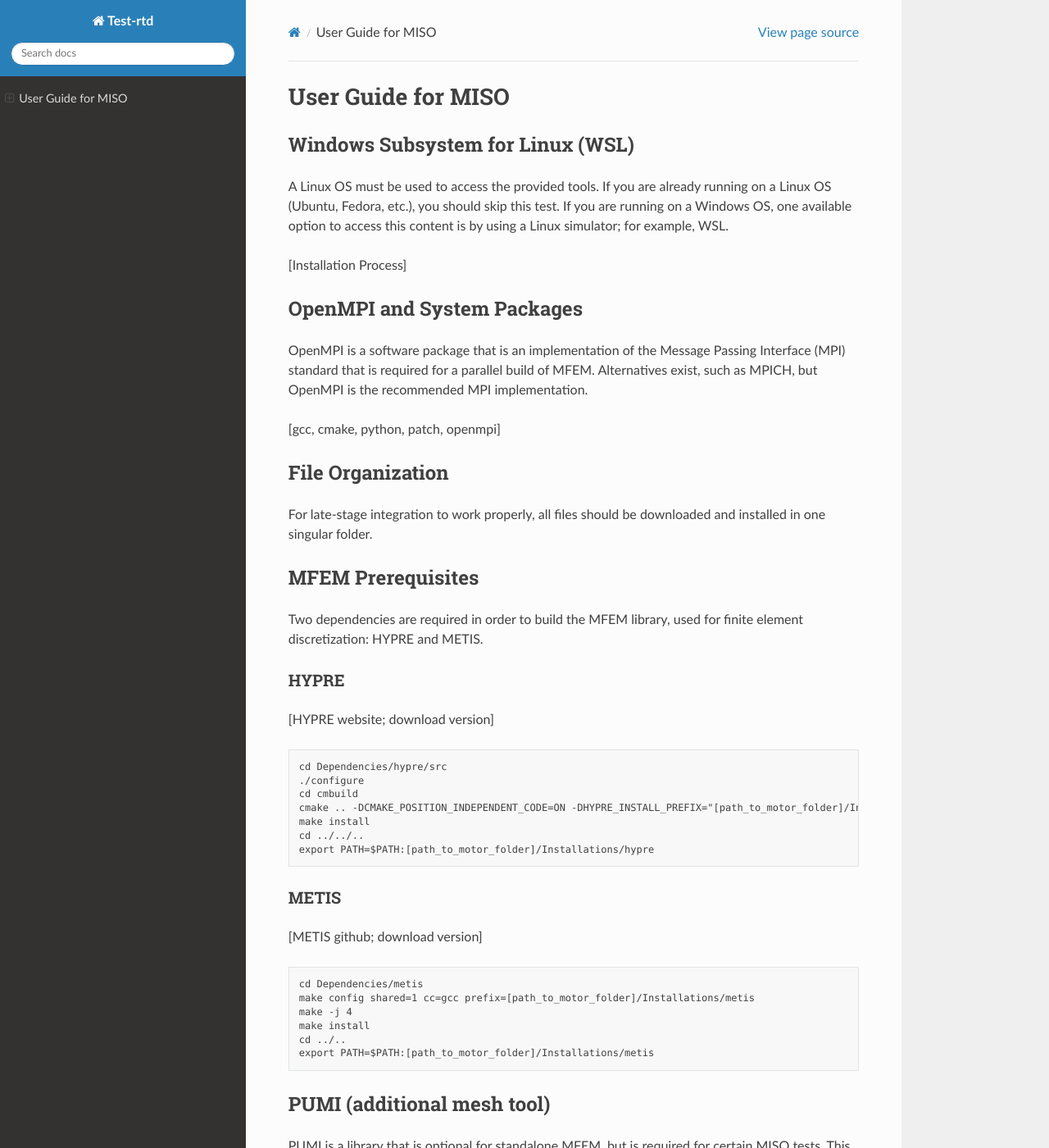
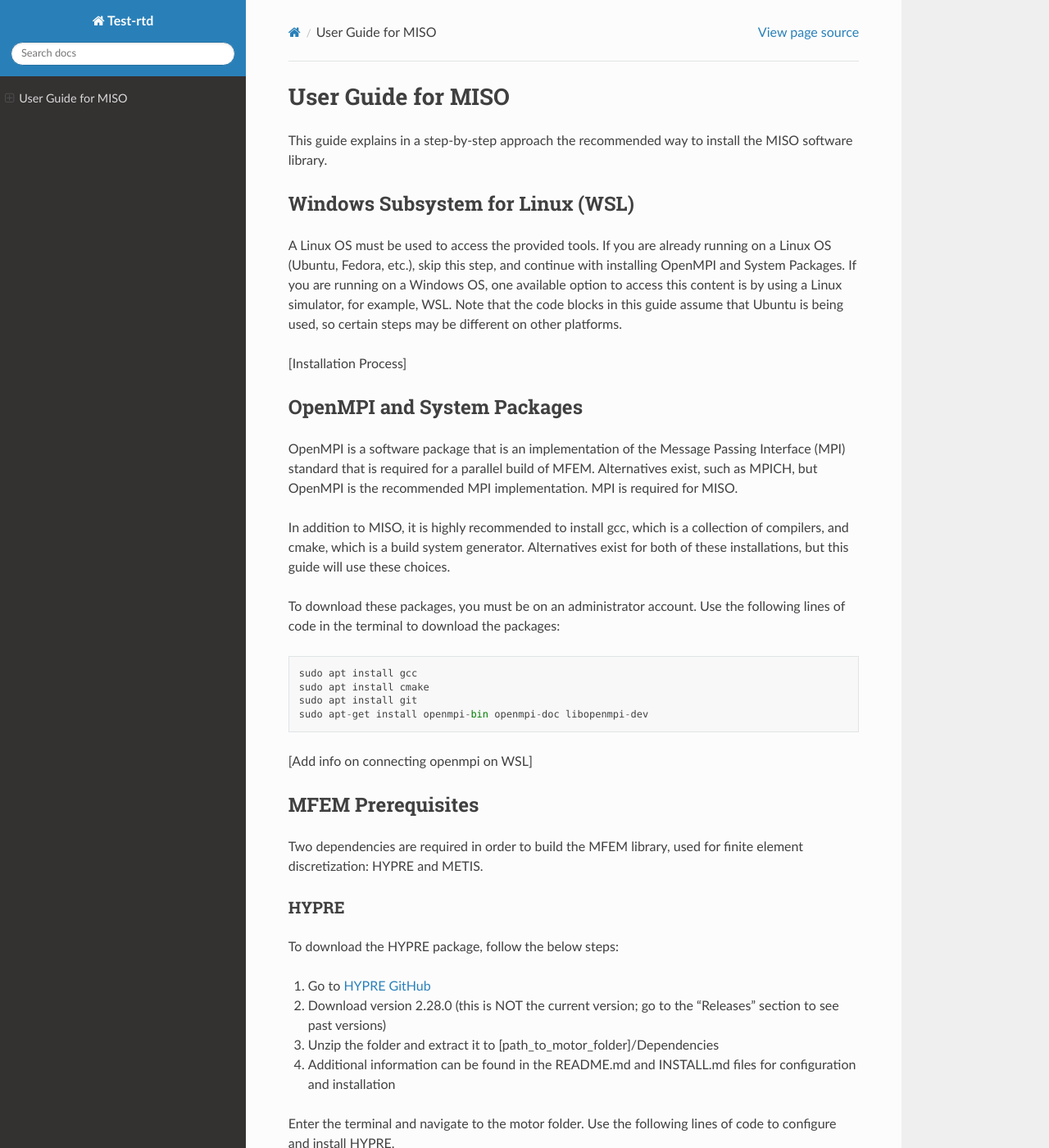
Before and after one commit to rzommers/Test-rtd, a Sphinx documentation site: the page built from docs/source/index.md, in a window 1280 px wide and 1400 px high. Shown: the whole window at 82% size. Built offline with Sphinx 7.4.7 and the Read the Docs theme 3.1.0, drawn with Linux system fonts in a browser that asks for light colours; some of the changed text lies outside the part shown.

Commit message:
Update index.md
Added additional text (some outstanding parts left)

````diff
--- a/docs/source/index.md
+++ b/docs/source/index.md
@@ -1,22 +1,29 @@
 # User Guide for MISO
 
-
+This guide explains in a step-by-step approach the recommended way to install the MISO software library.
 
 ## Windows Subsystem for Linux (WSL)
 
-A Linux OS must be used to access the provided tools. If you are already running on a Linux OS (Ubuntu, Fedora, etc.), you should skip this test. If you are running on a Windows OS, one available option to access this content is by using a Linux simulator; for example, WSL.
+A Linux OS must be used to access the provided tools. If you are already running on a Linux OS (Ubuntu, Fedora, etc.), skip this step, and continue with installing OpenMPI and System Packages. If you are running on a Windows OS, one available option to access this content is by using a Linux simulator, for example, WSL. Note that the code blocks in this guide assume that Ubuntu is being used, so certain steps may be different on other platforms.
 
 [Installation Process]
 
 ## OpenMPI and System Packages
 
-OpenMPI is a software package that is an implementation of the Message Passing Interface (MPI) standard that is required for a parallel build of MFEM. Alternatives exist, such as MPICH, but OpenMPI is the recommended MPI implementation.
+OpenMPI is a software package that is an implementation of the Message Passing Interface (MPI) standard that is required for a parallel build of MFEM. Alternatives exist, such as MPICH, but OpenMPI is the recommended MPI implementation. MPI is required for MISO.
 
-[gcc, cmake, python, patch, openmpi]
+In addition to MISO, it is highly recommended to install gcc, which is a collection of compilers, and cmake, which is a build system generator. Alternatives exist for both of these installations, but this guide will use these choices.
 
-## File Organization
+To download these packages, you must be on an administrator account. Use the following lines of code in the terminal to download the packages:
 
-For late-stage integration to work properly, all files should be downloaded and installed in one singular folder.
+```
+sudo apt install gcc
+sudo apt install cmake
+sudo apt install git
+sudo apt-get install openmpi-bin openmpi-doc libopenmpi-dev
+```
+
+[Add info on connecting openmpi on WSL]
 
 ## MFEM Prerequisites
 
@@ -24,7 +31,13 @@
 
 ### HYPRE
 
-[HYPRE website; download version]
+To download the HYPRE package, follow the below steps:
+1. Go to [HYPRE GitHub](https://github.com/hypre-space/hypre)
+2. Download version 2.28.0 (this is NOT the current version; go to the "Releases" section to see past versions)
+3. Unzip the folder and extract it to [path_to_motor_folder]/Dependencies
+4. Additional information can be found in the README.md and INSTALL.md files for configuration and installation
+
+Enter the terminal and navigate to the motor folder. Use the following lines of code to configure and install HYPRE.
 
 ```
 cd Dependencies/hypre/src
@@ -36,9 +49,19 @@
 export PATH=$PATH:[path_to_motor_folder]/Installations/hypre
 ```
 
+Note that EVERY "export" statement must be repeated upon each PC reboot, if MISO needs to be used.
+
 ### METIS
 
-[METIS github; download version]
+The official METIS website can be unreliable, so its recommended to use the GitHub page linked from MFEM that has some relevant versions for using with MFEM.
+
+To download the METIS package, follow the below steps:
+1. Go to [Metis-MFEM GitHub](https://github.com/mfem/tpls)
+2. Download the default package
+3. Unzip the folder and enter it
+4. Unzip the metis-5.1.0 folder and extract it to [path_to_motor_folder]/Dependencies
+
+Enter the terminal and navigate to the motor folder. Use the following lines of code to configure and install METIS.
 
 ```
 cd Dependencies/metis
@@ -56,8 +79,12 @@
 ### OpenCASCADE
 
 [Specific folder, check for alternatives]
+[Figure out how to attach file to RTD]
+[Alternative: possibility of downloading directly from site?]
 
 ### ESP
+
+Enter the terminal and navigate to the motor folder. Use the following lines of code to download, configure, and install ESP.
 
 ```
 cd Dependencies
@@ -73,7 +100,23 @@
 cd ../../..
 ```
 
+In addition to every "export" statement, the following command must be repeated upon each PC reboot, if MISO needs to be used:
+
+```
+source [path_to_motor_folder]/Dependencies/EngSketchPad/ESPenv.sh
+```
+
 ### CORE (PUMI)
+
+A configuration file is highly recommended to be used with cmake to more specifically configure the build of CORE. This file can be made using the "cat" command in the terminal, or made using a text editor. The "cat" command can be used in the following way:
+
+```
+cat >> config_core.sh
+# Write line-by-line code for the file
+# Use CTRL-Z to stop command
+```
+
+The below file name and code block are recommended for this configuration file.
 
 #### config_core.sh
 
@@ -93,6 +136,8 @@
   -DIS_TESTING=OFF \
 ```
 
+#### Terminal Code
+
 ```
 cd Dependencies
 git clone https://github.com/tuckerbabcock/core.git
@@ -109,6 +154,10 @@
 ```
 
 ## Building MFEM
+
+Once HYPRE, METIS, and CORE have been successfully installed, MFEM can now be built. For more information on the package, see the [MFEM Website](https://mfem.org/building/). You can also go to their [GitHub](https://github.com/mfem/mfem) and inspect the README.md and INSTALL.md files.
+
+A configuration file is highly recommended to be used with cmake to more specifically configure the build of MFEM.
 
 #### config_mfem.sh
 
@@ -128,6 +177,8 @@
   -DMFEM_ENABLE_MINIAPPS=OFF \
 ```
 
+#### Terminal Code
+
 ```
 cd Dependencies
 git clone https://github.com/mfem/mfem.git
@@ -145,11 +196,20 @@
 export PATH=$PATH:/[path_to_motor_folder]/Installations/mfem
 ```
 
+It is not required to run the "make examples" and "make test" commands. If you decide to run the tests, a number of them should fail, as they are only built when the "MFEM_ENABLE_MINIAPPS" option is enabled. These modules are not used by MISO and lengthen the installation process, so it is not recommended to build them.
+
 ## MISO
 
 MISO is the main library used to make finite element simulations, and is based on MFEM. One additional dependency, ADEPT, used for automatic differentiation, is required before the build process can begin.
 
 ### ADEPT
+
+To download the ADEPT package, follow the below steps:
+1. Go to [ADEPT Website](https://www.met.reading.ac.uk/clouds/adept/download.html)
+2. Download version 2.1 (this is NOT the most recent version; version 2.1.1 may be compatible but has not been tested)
+3. Unzip the folder and extract it to [path_to_motor_folder]/Dependencies
+
+Enter the terminal and navigate to the motor folder. Use the following lines of code to configure and install ADEPT.
 
 ```
 cd Dependencies/adept
@@ -161,6 +221,10 @@
 ```
 
 ### Building MISO
+
+Once MFEM and ADEPT have been successfully installed, MISO can now be built. For more information on the package, go to the [GitHub](https://github.com/OptimalDesignLab/MISO) and inspect the README.md file.
+
+A configuration file is highly recommended to be used with cmake to more specifically configure the build of MISO.
 
 #### config_miso.sh
 
@@ -177,13 +241,15 @@
   -DCMAKE_EXPORT_COMPILE_COMMANDS=ON \
 ```
 
+#### Terminal Code
+
 ```
 git clone https://github.com/OptimalDesignLab/MISO.git
 cd MISO
 git checkout dev
 mkdir build
 cd build
-# move config_miso.sh (see above) into build folder
+# make config_miso.sh (see above) or move file into build folder
 source config_miso.sh
 make -j 4
 make install
@@ -191,55 +257,6 @@
 cd ../..
 ```
 
-## Python
+The "make tests" command is expected to take a long time to complete. If any of the 57 tests results in a failure, it is most likely a problem with a dependency. It is also possible that you are running an outdated version of MISO, which may be rectified by navigating to the MISO folder and running the "git submodule update" command
 
-While the supporting MFEM and MISO libraries are made C++, the code that is used to run analyses is written in Python. Any work with Python must come after all of the above dependencies are installed.
-
-### Environment Setup
-
-A virtual environment must be made to be able to access Python libraries while in the terminal.
-
-```
-python -m venv source /[path_to_motor_folder]/python
-source /[path_to_motor_folder]/python/bin/activate
-```
-
-### Dependency Downloads and Installations
-
-```
-cd MISO
-pip install -e .
-cd ../Dependencies
-
-git clone https://github.com/tuckerbabcock/MotorModel.git
-cd MotorModel
-git checkout 12d953921a4dc926ac6ef31018de61f35b664014
-pip install -e .
-cd ..
-
-git clone https://github.com/tuckerbabcock/mphys.git
-cd mphys
-git checkout c67212caca8ecb4a934b4b4bb05c1989b7041f03
-pip install -e .
-cd ..
-
-git clone https://github.com/tuckerbabcock/omESP.git
-cd omESP
-git checkout b421974a6932780f5b80096228cb2bcf0d63c931
-pip install -e .
-cd ../..
-```
-
-### Building PyOptSparse
-
-PyOptSparse is the final installation for Python.
-
-```
-git clone https://github.com/OpenMDAO/build_pyoptsparse.git
-cd build_pyoptsparse/
-pip install -e .
-python build_pyoptsparse.py -s '/[path_to_motor_folder]/SNOPT'
-cd ..
-```
-
-## Running the Analysis
+At this point, MISO has been fully installed and may be used for projects.
````
Also changed, not shown: other parts of docs/source/index.md (+2 -2 lines).
